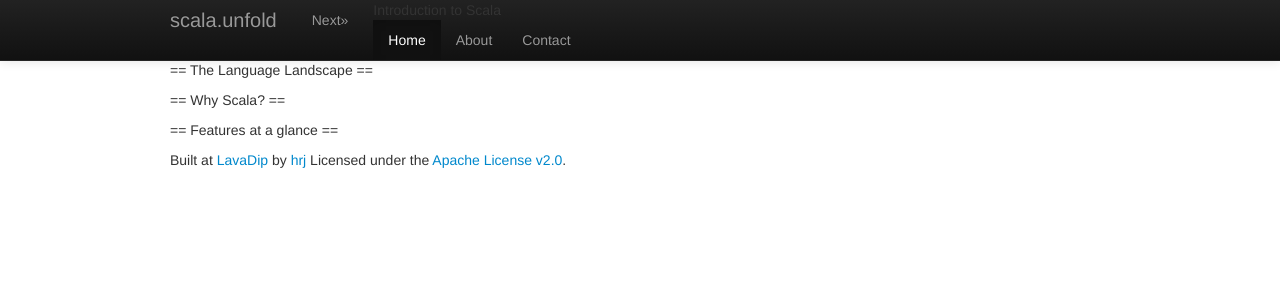
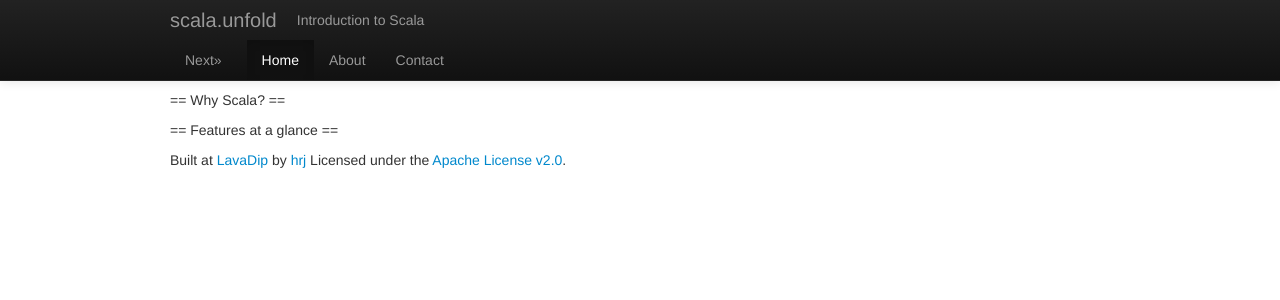
Before and after one commit to hrj/scala.unfold, a Jekyll site: the page built from chapter1.md, in a window 1280 px wide. Shown: the top 300 px of the page. Built offline with Jekyll 4.4.1, drawn with Linux system fonts in a browser that asks for light colours; Markdown is read by kramdown in place of the engine named in the settings.

Commit message:
Update chapter layout

```diff
--- a/_layouts/chapter.html
+++ b/_layouts/chapter.html
@@ -22,8 +22,8 @@
       <div class="navbar-inner">
         <div class="container">
           <a class="brand" href="index.html">scala.unfold</a>
-          <span>{{ page.title }}</span>
-          <ul class="nav secondary-nav">
+          <p class="navbar-text">{{ page.title }}</p>
+          <ul class="nav">
             {% if page.prev %}
               <li><a href="{{ page.prev | replace:'.md','.html' }}">&laquo;Previous</a></li>
             {% endif %}
```
